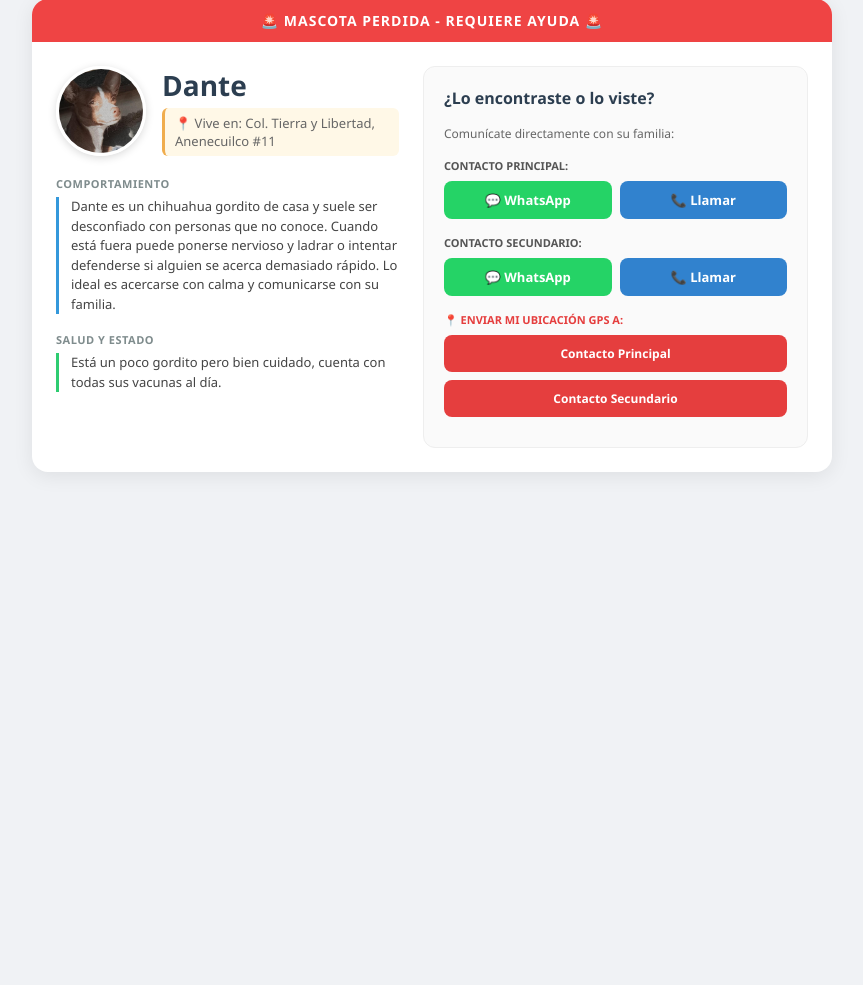
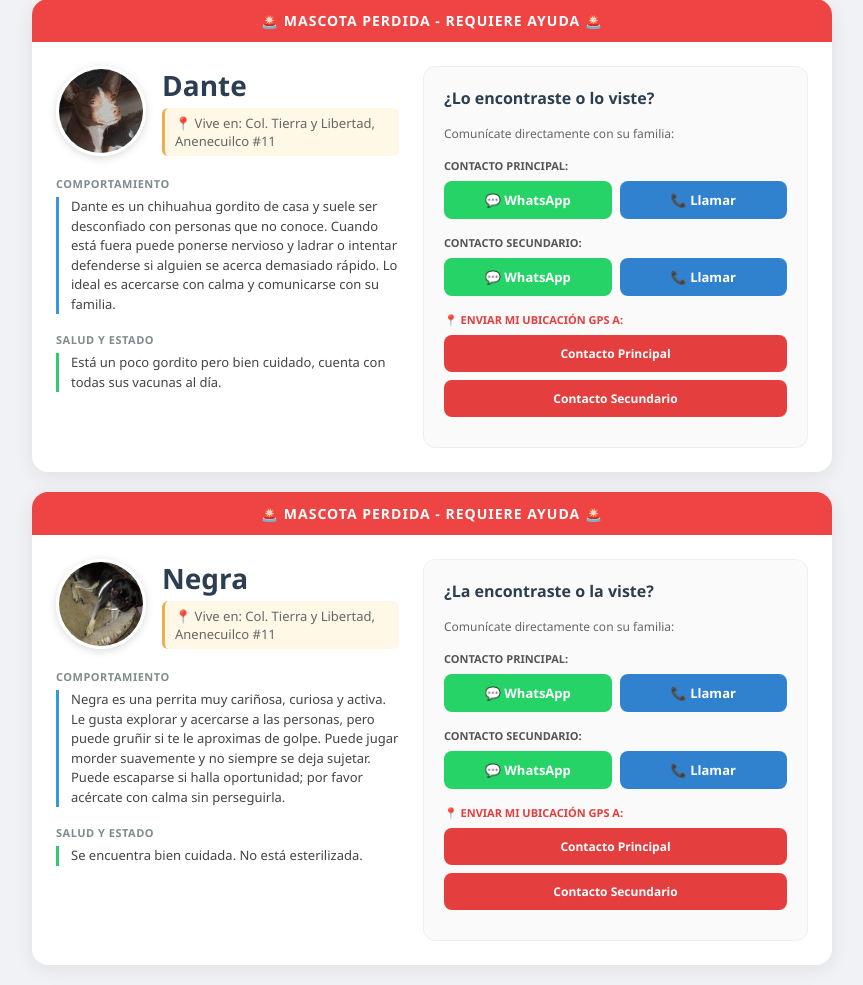
Before and after one commit to aby-fierro/perfil-dante, a FastAPI app: page /p/dante in a window 1280 px wide. Shown: the part 21-1006 px from the top of the page, without its empty margins (208-1071 px from the left). Before the commit the page ends 493 px from the top, so only its background shows below. Run offline with FastAPI, Linux system fonts and the light colour scheme.

Commit message:
Vista dividida para Dante y Negra con imagen corregida

```diff
--- a/app/templates/dante.html
+++ b/app/templates/dante.html
@@ -3,10 +3,10 @@
 <head>
     <meta charset="UTF-8">
     <meta name="viewport" content="width=device-width, initial-scale=1.0">
-    <title>Mascota Perdida - Dante</title>
+    <title>Mascotas de la Familia - TagMePet</title>
     <style>
         * { box-sizing: border-box; font-family: 'Segoe UI', Tahoma, Geneva, Verdana, sans-serif; }
-        body { background-color: #f0f2f5; margin: 0; padding: 20px 10px; display: flex; justify-content: center; }
+        body { background-color: #f0f2f5; margin: 0; padding: 20px 10px; display: flex; flex-direction: column; align-items: center; gap: 20px; }
         .card { background: white; max-width: 800px; width: 100%; border-radius: 16px; overflow: hidden; box-shadow: 0 4px 20px rgba(0,0,0,0.08); }
         .banner { background-color: #ef4444; color: white; text-align: center; padding: 12px; font-weight: bold; letter-spacing: 1px; font-size: 14px; text-transform: uppercase; }
         .content { padding: 24px; display: flex; flex-wrap: wrap; gap: 24px; }
@@ -30,7 +30,6 @@
         .btn-geo { background-color: #e53e3e; color: white; width: 100%; padding: 10px; font-size: 12px; }
         .geo-title { font-size: 11px; font-weight: 700; color: #e53e3e; text-transform: uppercase; margin-top: 15px; margin-bottom: 8px; display: block; }
 
-        /* Modal de Estado GPS */
         .modal-overlay { display: none; position: fixed; top: 0; left: 0; width: 100%; height: 100%; background: rgba(0,0,0,0.5); justify-content: center; align-items: center; z-index: 1000; padding: 15px; }
         .modal-box { background: white; padding: 20px; border-radius: 12px; max-width: 400px; width: 100%; text-align: center; box-shadow: 0 4px 15px rgba(0,0,0,0.2); }
         .modal-box h4 { margin: 0 0 10px 0; color: #2c3e50; font-size: 16px; }
@@ -41,6 +40,8 @@
     </style>
 </head>
 <body>
+
+    <!-- TARJETA 1: DANTE -->
     <div class="card">
         <div class="banner">🚨 MASCOTA PERDIDA - REQUIERE AYUDA 🚨</div>
         <div class="content">
@@ -68,7 +69,6 @@
                 <h3 style="margin-top:0; color:#2c3e50; font-size:16px;">¿Lo encontraste o lo viste?</h3>
                 <p style="font-size:12px; color:#666; margin-bottom:16px;">Comunícate directamente con su familia:</p>
 
-                <!-- CONTACTO PRINCIPAL -->
                 <div class="contact-group">
                     <span class="contact-label">CONTACTO PRINCIPAL:</span>
                     <div class="btn-row">
@@ -77,7 +77,6 @@
                     </div>
                 </div>
 
-                <!-- CONTACTO SECUNDARIO -->
                 <div class="contact-group">
                     <span class="contact-label">CONTACTO SECUNDARIO:</span>
                     <div class="btn-row">
@@ -86,11 +85,63 @@
                     </div>
                 </div>
 
-                <!-- OPCIONES DE UBICACION GPS -->
                 <span class="geo-title">📍 ENVIAR MI UBICACIÓN GPS A:</span>
                 <div class="btn-row" style="flex-direction: column;">
-                    <button onclick="abrirOpcionesGps('526272792334')" class="btn btn-geo">Contacto Principal</button>
-                    <button onclick="abrirOpcionesGps('526271310481')" class="btn btn-geo">Contacto Secundario</button>
+                    <button onclick="abrirOpcionesGps('526272792334', 'Dante')" class="btn btn-geo">Contacto Principal</button>
+                    <button onclick="abrirOpcionesGps('526271310481', 'Dante')" class="btn btn-geo">Contacto Secundario</button>
+                </div>
+            </div>
+        </div>
+    </div>
+
+    <!-- TARJETA 2: NEGRA -->
+    <div class="card">
+        <div class="banner">🚨 MASCOTA PERDIDA - REQUIERE AYUDA 🚨</div>
+        <div class="content">
+            <div class="left-col">
+                <div class="profile-header">
+                    <img src="/static/negra.jpg" alt="Negra" class="avatar">
+                    <div>
+                        <h1 class="pet-name">Negra</h1>
+                        <div class="address">📍 Vive en: Col. Tierra y Libertad, Anenecuilco #11</div>
+                    </div>
+                </div>
+
+                <div class="section-title">COMPORTAMIENTO</div>
+                <div class="info-box">
+                    <p>Negra es una perrita muy cariñosa, curiosa y activa. Le gusta explorar y acercarse a las personas, pero puede gruñir si te le aproximas de golpe. Puede jugar morder suavemente y no siempre se deja sujetar. Puede escaparse si halla oportunidad; por favor acércate con calma sin perseguirla.</p>
+                </div>
+
+                <div class="section-title">SALUD Y ESTADO</div>
+                <div class="info-box health">
+                    <p>Se encuentra bien cuidada. No está esterilizada.</p>
+                </div>
+            </div>
+
+            <div class="right-col">
+                <h3 style="margin-top:0; color:#2c3e50; font-size:16px;">¿La encontraste o la viste?</h3>
+                <p style="font-size:12px; color:#666; margin-bottom:16px;">Comunícate directamente con su familia:</p>
+
+                <div class="contact-group">
+                    <span class="contact-label">CONTACTO PRINCIPAL:</span>
+                    <div class="btn-row">
+                        <a href="https://wa.me/526272792334?text=¡Hola!%20Tengo%20información%20sobre%20Negra,%20acabo%20de%20escanear%20su%20placa%20de%20TagMePet." target="_blank" class="btn btn-ws">💬 WhatsApp</a>
+                        <a href="tel:6272792334" class="btn btn-call">📞 Llamar</a>
+                    </div>
+                </div>
+
+                <div class="contact-group">
+                    <span class="contact-label">CONTACTO SECUNDARIO:</span>
+                    <div class="btn-row">
+                        <a href="https://wa.me/526271310481?text=¡Hola!%20Tengo%20información%20sobre%20Negra,%20acabo%20de%20escanear%20su%20placa%20de%20TagMePet." target="_blank" class="btn btn-ws">💬 WhatsApp</a>
+                        <a href="tel:6271310481" class="btn btn-call">📞 Llamar</a>
+                    </div>
+                </div>
+
+                <span class="geo-title">📍 ENVIAR MI UBICACIÓN GPS A:</span>
+                <div class="btn-row" style="flex-direction: column;">
+                    <button onclick="abrirOpcionesGps('526272792334', 'Negra')" class="btn btn-geo">Contacto Principal</button>
+                    <button onclick="abrirOpcionesGps('526271310481', 'Negra')" class="btn btn-geo">Contacto Secundario</button>
                 </div>
             </div>
         </div>
@@ -99,21 +150,23 @@
     <!-- MODAL SELECCION DE ESTADO DE UBICACION -->
     <div id="modalGps" class="modal-overlay">
         <div class="modal-box">
-            <h4>¿En qué situación estás?</h4>
+            <h4 id="modalTitulo">¿En qué situación estás?</h4>
             <p>Selecciona una opción para enviar tu ubicación con el mensaje correcto:</p>
-            <button class="modal-btn" onclick="procesarEnvioGps(1)">🏠 Tengo a Dante resguardado/a a salvo</button>
-            <button class="modal-btn" onclick="procesarEnvioGps(2)">🐕 Estoy con Dante aquí en la calle</button>
-            <button class="modal-btn" onclick="procesarEnvioGps(3)">👀 Solo vi pasar a Dante por aquí</button>
+            <button class="modal-btn" onclick="procesarEnvioGps(1)">🏠 Tengo a la mascota resguardada a salvo</button>
+            <button class="modal-btn" onclick="procesarEnvioGps(2)">🐕 Estoy con la mascota aquí en la calle</button>
+            <button class="modal-btn" onclick="procesarEnvioGps(3)">👀 Solo vi pasar a la mascota por aquí</button>
             <button class="modal-close" onclick="cerrarModalGps()">Cancelar</button>
         </div>
     </div>
 
     <script>
         var telefonoSeleccionado = '';
-        var nombreMascota = 'Dante';
+        var nombreMascotaActual = '';
 
-        function abrirOpcionesGps(telefono) {
+        function abrirOpcionesGps(telefono, nombre) {
             telefonoSeleccionado = telefono;
+            nombreMascotaActual = nombre;
+            document.getElementById('modalTitulo').innerText = '¿En qué situación estás con ' + nombre + '?';
             document.getElementById('modalGps').style.display = 'flex';
         }
 
@@ -137,11 +190,11 @@
                     var mensajeTexto = "";
 
                     if (opcion === 1) {
-                        mensajeTexto = "¡Hola! Tengo a " + nombreMascota + " resguardada/o a salvo conmigo. Te comparto mi ubicación para el reencuentro: " + urlMaps;
+                        mensajeTexto = "¡Hola! Tengo a " + nombreMascotaActual + " resguardada/o a salvo conmigo. Te comparto mi ubicación para el reencuentro: " + urlMaps;
                     } else if (opcion === 2) {
-                        mensajeTexto = "¡Hola! Estoy con " + nombreMascota + " en este momento en la calle. Mi ubicación exacta es: " + urlMaps;
+                        mensajeTexto = "¡Hola! Estoy con " + nombreMascotaActual + " en este momento en la calle. Mi ubicación exacta es: " + urlMaps;
                     } else {
-                        mensajeTexto = "¡Hola! Acabo de ver a " + nombreMascota + " por esta zona. Te comparto el punto exacto del avistamiento: " + urlMaps;
+                        mensajeTexto = "¡Hola! Acabo de ver a " + nombreMascotaActual + " por esta zona. Te comparto el punto exacto del avistamiento: " + urlMaps;
                     }
 
                     var mensajeEncoded = encodeURIComponent(mensajeTexto);
```
Also changed, not shown: app/static/negra.jpg (added).
